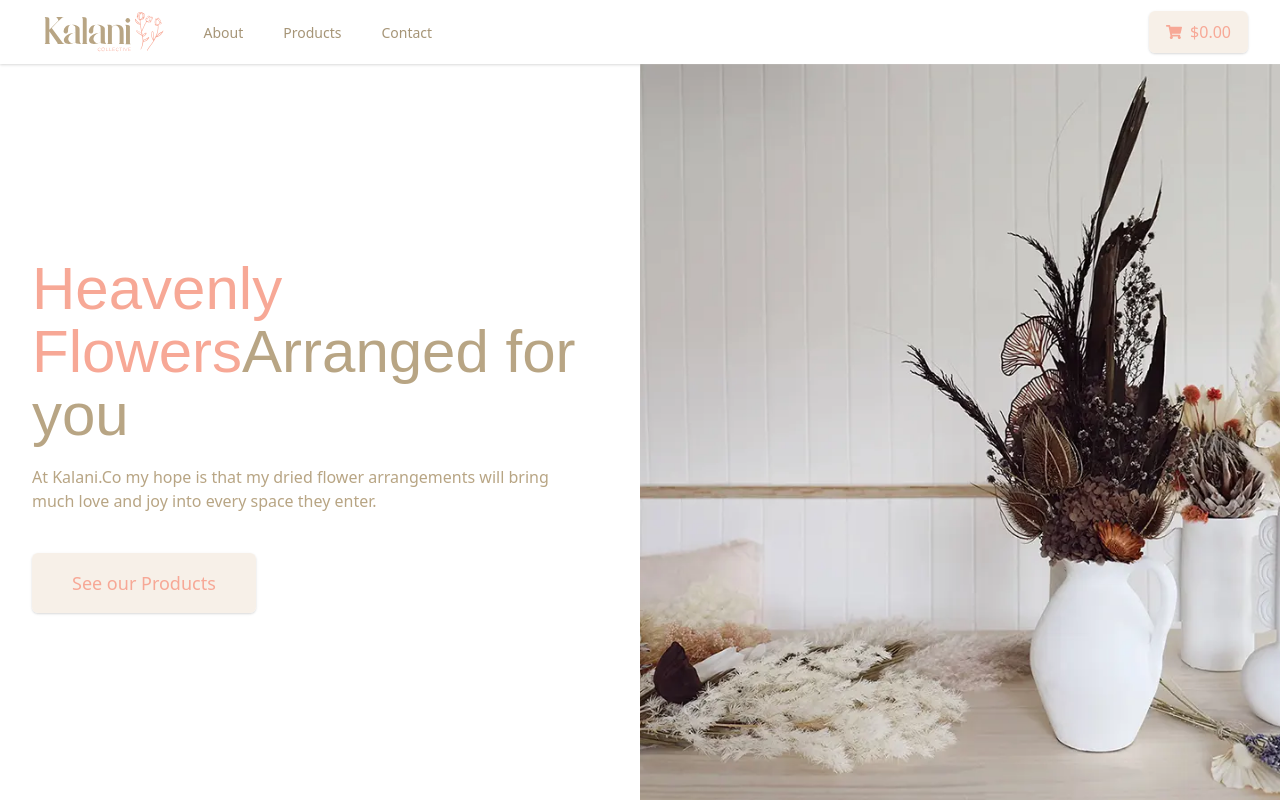
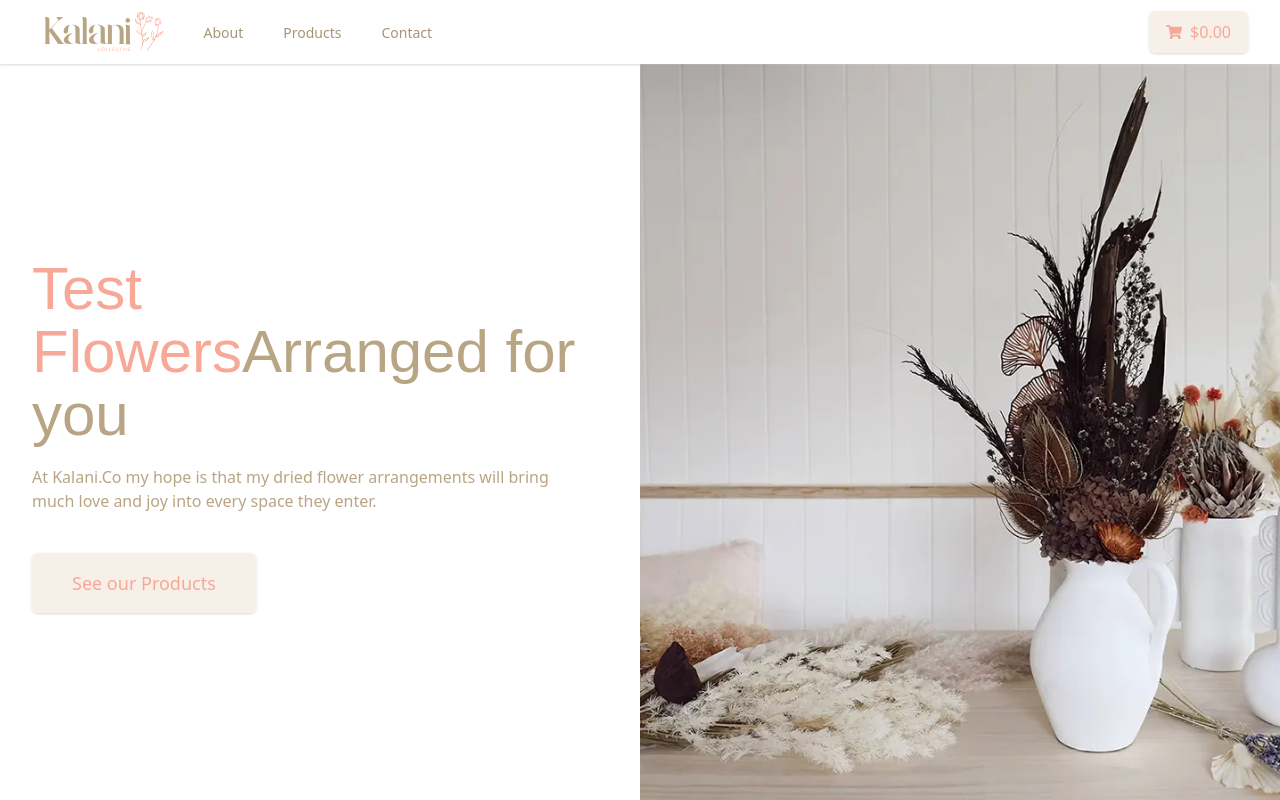
Before and after one commit to studioprisoner/kalani-website, a Next.js app: page / in a window 1280 px wide. Shown: the top 800 px of the page. Built offline with nearby package versions, Linux system fonts and the light colour scheme; what @tailwindcss/typography would draw is missing.

Commit message:
testing test branch

```diff
--- a/src/pages/index.js
+++ b/src/pages/index.js
@@ -31,7 +31,7 @@ export default function Home() {
         <div className="mx-auto max-w-7xl w-full pt-16 pb-4 text-center lg:py-48 lg:text-left">
           <div className="px-4 lg:w-1/2 sm:px-8 xl:pr-16">
             <h1 className="text-5xl text-mongoose-500 md:text-6xl lg:text-6xl xl:text-6xl">
-              <span className="block text-rose-bud-500 xl:inline font-maldives">Heavenly Flowers</span>
+              <span className="block text-rose-bud-500 xl:inline font-maldives">Test Flowers</span>
               <span className="block xl:inline font-maldives">Arranged for you</span>
             </h1>
             <p className="mt-3 max-w-md mx-auto text-mongoose-500 text-base md:mt-5 md:max-w-3xl">
```
